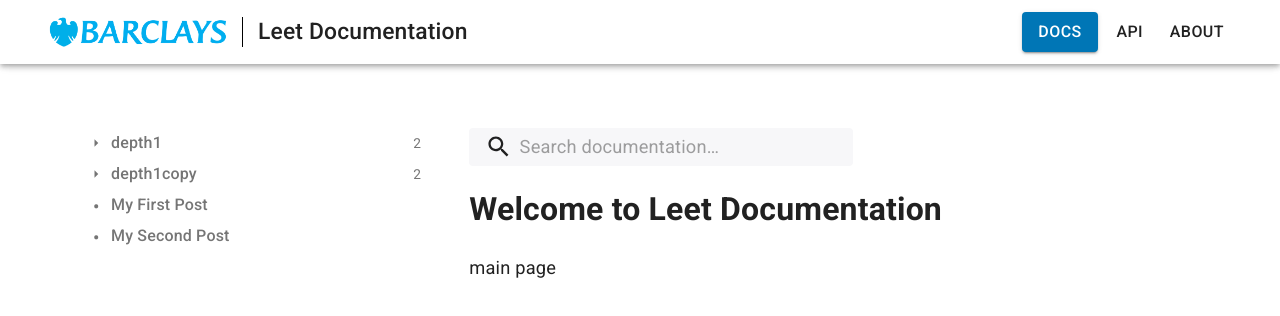
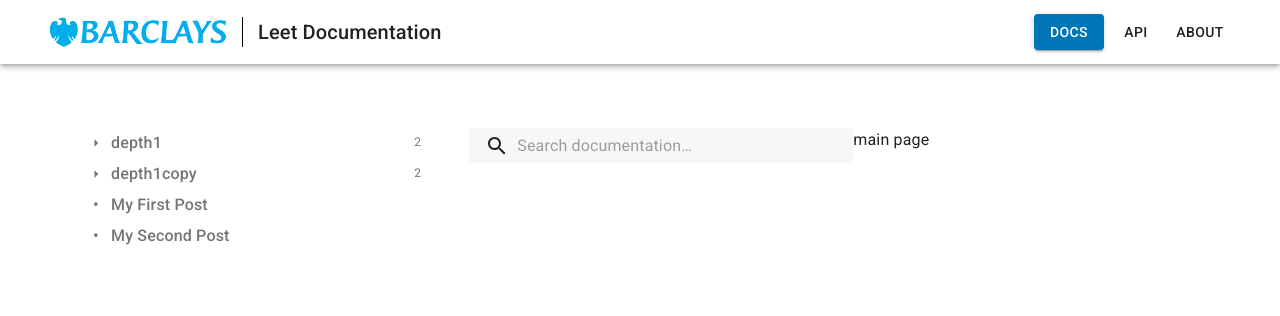
Before and after one commit to pkuzmickas/next-docs-template, a Next.js app: page / in a window 1280 px wide. Shown: the top 316 px of the page. Built offline with nearby package versions, Linux system fonts and the light colour scheme.

Commit message:
Added code blocks

```diff
--- /dev/null
+++ b/components/CodeBlock.js
@@ -0,0 +1,20 @@
+import React from 'react'
+import Highlight, {defaultProps} from 'prism-react-renderer'
+export default function CodeBlock({children, className}) {
+    let language = className?.replace(/language-/, '')
+  return (
+    <Highlight {...defaultProps} code={children} language={language}>
+      {({className, style, tokens, getLineProps, getTokenProps}) => (
+        <pre className={className} style={{padding: '20px'}}>
+          {tokens.map((line, i) => (
+            <div key={i} {...getLineProps({line, key: i})}>
+              {line.map((token, key) => (
+                <span key={key} {...getTokenProps({token, key})} />
+              ))}
+            </div>
+          ))}
+        </pre>
+      )}
+    </Highlight>
+  )
+}
--- a/components/Content.js
+++ b/components/Content.js
@@ -5,6 +5,13 @@ import Typography from '@material-ui/core/Typography';
 import { Container, Grid } from '@material-ui/core';
 import SideNav from './SideNav';
 import SearchBar from './SearchBar';
+import { MDXProvider } from '@mdx-js/react'
+import ReactMarkdown from 'react-markdown'
+import CodeBlock from "components/CodeBlock";
+const components = {
+    pre: props => <div {...props} />,
+    code: CodeBlock
+}
 
 const useStyles = makeStyles((theme) => ({
     content: {
@@ -29,9 +36,12 @@ export default function Content({ docData, pageTitle, text, curDoc }) {
                                 <SearchBar />
                             </Grid>
                             <Grid item>
-                                <h1>{pageTitle}</h1>
+                                {/* <h1>{pageTitle}</h1> */}
                                 <Typography>
-                                    {text}
+                                    <MDXProvider components={components}>
+                                        {text}
+                                    </MDXProvider>
+                                    {/* {text} */}
                                 </Typography>
                             </Grid>
                         </Grid>
--- a/components/theme.js
+++ b/components/theme.js
@@ -21,7 +21,7 @@ const theme = createMuiTheme({
     //   'Expert Sans Light',
     //   'Roboto',
     // ].join(','),
-    fontSize:16
+    fontSize:14
   }
 });
 export default theme;
--- a/package.json
+++ b/package.json
@@ -15,6 +15,7 @@
     "gray-matter": "^4.0.2",
     "next": "10.0.1",
     "next-mdx-remote": "^1.0.0",
+    "prism-react-renderer": "^1.1.1",
     "react": "17.0.1",
     "react-dom": "17.0.1"
   }
--- a/pages/_app.js
+++ b/pages/_app.js
@@ -5,6 +5,7 @@ import CssBaseline from '@material-ui/core/CssBaseline';
 import PropTypes from 'prop-types';
 import theme from '../components/theme';
 import Header from 'components/Header';
+import 'styles/prism-theme.css';
 
 function MyApp({ Component, pageProps }) {
   useEffect(() => {
--- /dev/null
+++ b/styles/prism-theme.css
@@ -0,0 +1,143 @@
+/**
+ * atom-dark theme for `prism.js`
+ * Based on Atom's `atom-dark` theme: https://github.com/atom/atom-dark-syntax
+ * @author Joe Gibson (@gibsjose)
+ */
+
+ code[class*="language-"],
+ pre[class*="language-"] {
+     color: #c5c8c6!important;
+     text-shadow: 0 1px rgba(0, 0, 0, 0.3);
+     font-family: Inconsolata, Monaco, Consolas, 'Courier New', Courier, monospace;
+     direction: ltr;
+     text-align: left;
+     white-space: pre;
+     word-spacing: normal;
+     word-break: normal;
+     line-height: 1.5;
+
+     -moz-tab-size: 4;
+     -o-tab-size: 4;
+     tab-size: 4;
+
+     -webkit-hyphens: none;
+     -moz-hyphens: none;
+     -ms-hyphens: none;
+     hyphens: none;
+ }
+
+ /* Code blocks */
+ pre[class*="language-"] {
+     padding: 1em;
+     margin: .5em 0;
+     overflow: auto;
+     border-radius: 0.3em;
+ }
+
+ :not(pre) > code[class*="language-"],
+ pre[class*="language-"] {
+     background: #1d1f21;
+ }
+
+ /* Inline code */
+ :not(pre) > code[class*="language-"] {
+     padding: .1em;
+     border-radius: .3em;
+ }
+
+ .token.comment,
+ .token.prolog,
+ .token.doctype,
+ .token.cdata {
+     color: #7C7C7C!important;
+ }
+
+ .token.punctuation {
+     color: #c5c8c6!important;
+ }
+
+ .namespace {
+     opacity: .7;
+ }
+
+ .token.property,
+ .token.keyword,
+ .token.tag {
+     color: #96CBFE!important;
+ }
+
+ .token.class-name {
+     color: #FFFFB6!important;
+     text-decoration: underline;
+ }
+
+ .token.boolean,
+ .token.constant {
+     color: #99CC99!important;
+ }
+
+ .token.symbol,
+ .token.deleted {
+     color: #f92672!important;
+ }
+
+ .token.number {
+     color: #FF73FD!important;
+ }
+
+ .token.selector,
+ .token.attr-name,
+ .token.string,
+ .token.char,
+ .token.builtin,
+ .token.inserted {
+     color: #A8FF60!important;
+ }
+
+ .token.variable {
+     color: #C6C5FE!important;
+ }
+
+ .token.operator {
+     color: #EDEDED!important;
+ }
+
+ .token.entity {
+     color: #FFFFB6!important;
+     cursor: help;
+ }
+
+ .token.url {
+     color: #96CBFE!important;
+ }
+
+ .language-css .token.string,
+ .style .token.string {
+     color: #87C38A!important;
+ }
+
+ .token.atrule,
+ .token.attr-value {
+     color: #F9EE98!important;
+ }
+
+ .token.function {
+     color: #DAD085!important;
+ }
+
+ .token.regex {
+     color: #E9C062!important;
+ }
+
+ .token.important {
+     color: #fd971f!important;
+ }
+
+ .token.important,
+ .token.bold {
+     font-weight: bold;
+ }
+
+ .token.italic {
+     font-style: italic;
+ }
```
